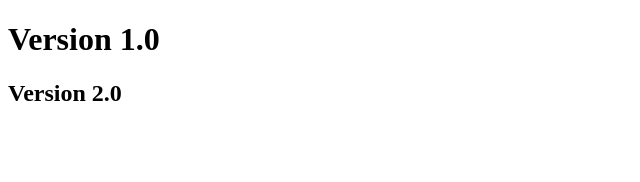
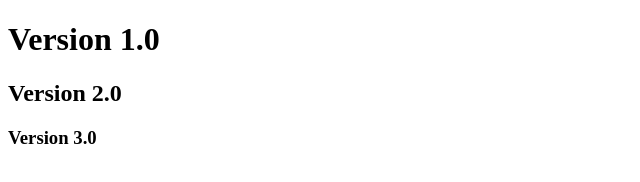
Before and after one commit to Pedro10Dev/web1, a plain HTML site: page index.html in a window 1280 px wide. Shown: the whole page, without its empty margins (0-640 px from the left). Drawn offline with Linux system fonts and the light colour scheme.

Commit message:
Version 3

```diff
--- a/index.html
+++ b/index.html
@@ -8,5 +8,6 @@
 <body>
     <h1>Version 1.0</h1>
     <h2>Version 2.0</h2>
+    <h3>Version 3.0</h3>
 </body>
 </html>
```
